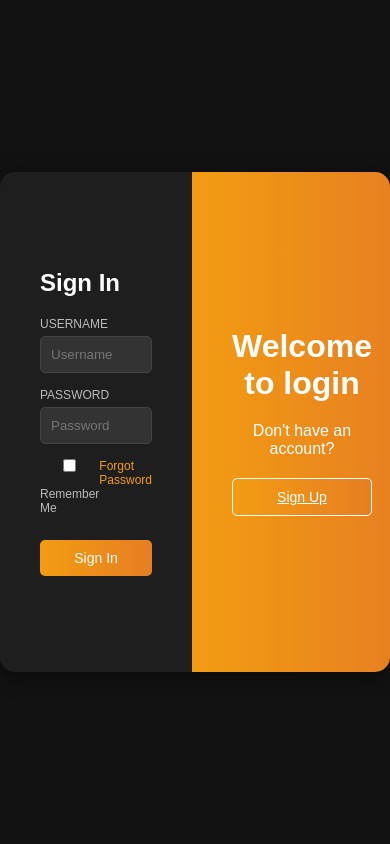
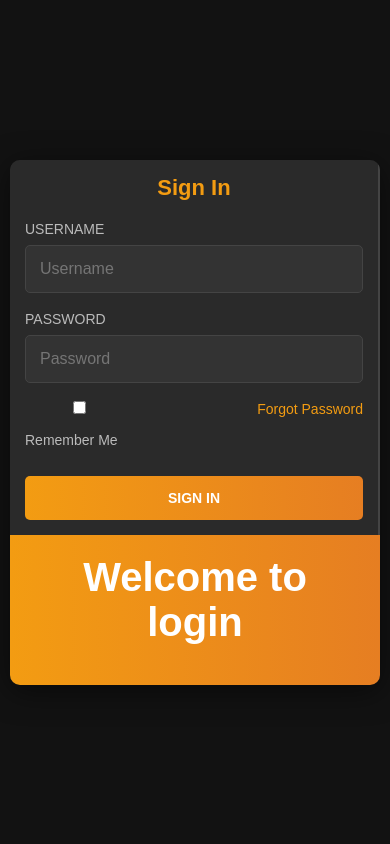
Before and after one commit to arnthegreat/SIA-Yii, a Yii app: template views/site/login.php in a window 390 px wide. Run offline with PHP 8.4 and a stand-in for Yii, Linux system fonts and the light colour scheme; the template is opened without the code that fills it, so the values that code supplies are empty; some libraries are stand-ins or nearby versions.

Commit message:
more better css

```diff
--- a/views/site/login.php
+++ b/views/site/login.php
@@ -28,8 +28,6 @@
 
         <div class="welcome-panel">
             <h1>Welcome to login</h1>
-            <p>Don't have an account?</p>
-            <a href="#" class="btn secondary">Sign Up</a>
         </div>
     </div>
 
--- a/views/site/reservations.php
+++ b/views/site/reservations.php
@@ -14,6 +14,7 @@
             <ul class="menu">
                 <li class="menu-item active"><a href="reservation.php">Reservations</a></li>
                 <li class="menu-item"><a href="parkingslots.php">Parking Slots</a></li>
+                <a href="login.php" class="logout-btn">Log Out</a>
             </ul>
         </aside>
 
@@ -22,6 +23,8 @@
             <header class="content-header">
                 <h1>Admin Parking Dashboard</h1>
                 <p>Manage customer reservations and parking slots efficiently.</p>
+                <!-- Log Out Button -->
+
             </header>
             <div class="content-body">
                 <!-- Reservation Form -->
--- a/web/css/login.css
+++ b/web/css/login.css
@@ -1,5 +1,7 @@
 /* General Reset */
-* {
+*,
+*::before,
+*::after {
     margin: 0;
     padding: 0;
     box-sizing: border-box;
@@ -11,55 +13,68 @@ body {
     justify-content: center;
     align-items: center;
     height: 100vh;
-    background-color: #121212; /* Dark background */
-    color: #ffffff; /* Light text color */
+    background-color: #121212;
+    color: #fff;
+    overflow: hidden;
 }
 
+/* Login Wrapper */
 .login-wrapper {
     display: flex;
-    width: 900px;
+    width: 100%;
+    max-width: 1000px;
     height: 500px;
-    border-radius: 15px;
+    border-radius: 10px;
     overflow: hidden;
-    box-shadow: 0 4px 20px rgba(0, 0, 0, 0.5);
+    box-shadow: 0 6px 30px rgba(0, 0, 0, 0.5);
+    background-color: #1e1e1e;
 }
 
-.login-panel,
-.welcome-panel {
+/* Login Panel */
+.login-panel {
     padding: 40px;
     flex: 1;
-}
-
-.login-panel {
-    background-color: #1e1e1e; /* Darker panel background */
     display: flex;
     flex-direction: column;
     justify-content: center;
+    background-color: #2a2a2a;
+    border-right: 2px solid #444;
 }
 
 .login-panel h2 {
-    font-size: 24px;
+    font-size: 30px;
     margin-bottom: 20px;
-    color: #ffffff; /* Light text color */
+    color: #f39c12;
+    text-align: center;
+    font-weight: bold;
 }
 
 form label {
-    font-size: 12px;
-    margin-bottom: 5px;
+    font-size: 14px;
+    margin-bottom: 8px;
     display: block;
-    color: #bbb; /* Lighter label color */
+    color: #bbb;
 }
 
 form input {
     width: 100%;
-    padding: 10px;
-    margin-bottom: 15px;
-    border: 1px solid #444; /* Darker border */
+    padding: 14px;
+    margin-bottom: 18px;
+    border: 1px solid #444;
     border-radius: 5px;
-    background-color: #333; /* Dark input background */
-    color: #ffffff; /* Light input text color */
+    background-color: #333;
+    color: #fff;
+    font-size: 14px;
+    transition: all 0.3s ease;
 }
 
+form input:focus {
+    border-color: #f39c12;
+    background-color: #444;
+    outline: none;
+}
+
+/* Options */
 .options {
     display: flex;
     justify-content: space-between;
@@ -68,33 +83,36 @@ form input {
 
 .options a {
     text-decoration: none;
-    font-size: 12px;
-    color: #f39c12; /* Keep the accent color */
+    font-size: 14px;
+    color: #f39c12;
+    transition: color 0.3s ease;
 }
 
+.options a:hover {
+    color: #e67e22;
+}
+
+/* Primary Button */
 .btn {
     width: 100%;
-    padding: 10px;
+    padding: 14px;
     background: linear-gradient(to right, #f39c12, #e67e22);
     color: #fff;
     border: none;
     border-radius: 5px;
     cursor: pointer;
-    font-size: 14px;
+    font-size: 16px;
+    transition: background 0.3s ease, transform 0.2s ease;
+    text-transform: uppercase;
+    font-weight: bold;
 }
 
-.social-login {
-    margin-top: 20px;
-    display: flex;
-    gap: 10px;
+.btn:hover {
+    background: linear-gradient(to right, #e67e22, #f39c12);
+    transform: scale(1.05);
 }
 
-.social-login img {
-    width: 30px;
-    height: 30px;
-    cursor: pointer;
-}
-
+/* Welcome Panel */
 .welcome-panel {
     background: linear-gradient(to right, #f39c12, #e67e22);
     color: #fff;
@@ -103,18 +121,105 @@ form input {
     justify-content: center;
     align-items: center;
     text-align: center;
+    padding: 20px;
 }
 
 .welcome-panel h1 {
-    font-size: 32px;
+    font-size: 40px;
     margin-bottom: 20px;
+    color: #fff;
+    font-weight: bold;
 }
 
 .welcome-panel p {
-    margin-bottom: 20px;
+    font-size: 16px;
+    margin-bottom: 30px;
+    color: #ddd;
 }
 
-.btn.secondary {
+.welcome-panel .btn.secondary {
     background-color: transparent;
-    border: 1px solid #fff; /* Keep the border white */
+    border: 2px solid #fff;
+    color: #fff;
+    font-size: 16px;
+    transition: background 0.3s ease, color 0.3s ease;
 }
+
+.welcome-panel .btn.secondary:hover {
+    background-color: #fff;
+    color: #f39c12;
+}
+
+/* Social Login */
+.social-login {
+    margin-top: 20px;
+    display: flex;
+    gap: 15px;
+    justify-content: center;
+}
+
+.social-login img {
+    width: 45px;
+    height: 45px;
+    cursor: pointer;
+    transition: opacity 0.3s ease;
+}
+
+.social-login img:hover {
+    opacity: 0.8;
+}
+
+/* Responsive Design */
+@media (max-width: 768px) {
+    .login-wrapper {
+        flex-direction: column;
+        max-width: 100%;
+        height: auto;
+    }
+
+    .login-panel {
+        padding: 25px;
+    }
+
+    .login-panel h2 {
+        font-size: 26px;
+    }
+
+    form input,
+    .btn {
+        font-size: 16px;
+    }
+
+    .options a {
+        font-size: 14px;
+    }
+
+    .social-login {
+        gap: 12px;
+    }
+}
+
+@media (max-width: 480px) {
+    .login-wrapper {
+        height: auto;
+        max-width: 100%;
+        margin: 0 10px;
+    }
+
+    .login-panel h2 {
+        font-size: 22px;
+    }
+
+    .login-panel {
+        padding: 15px;
+    }
+
+    .btn {
+        font-size: 14px;
+    }
+
+    .social-login img {
+        width: 40px;
+        height: 40px;
+    }
+}
--- a/web/js/login.js
+++ b/web/js/login.js
@@ -1,6 +1,7 @@
 // Simulated login data (use in-memory variables or real backend for production)
 const validUsername = 'admin';
 const validPassword = 'password123';
+
 
 // Handle the form submission
 document.getElementById('login-form').addEventListener('submit', function(event) {
```
Also changed, not shown: web/css/reservations.css (+23 -2 lines).
